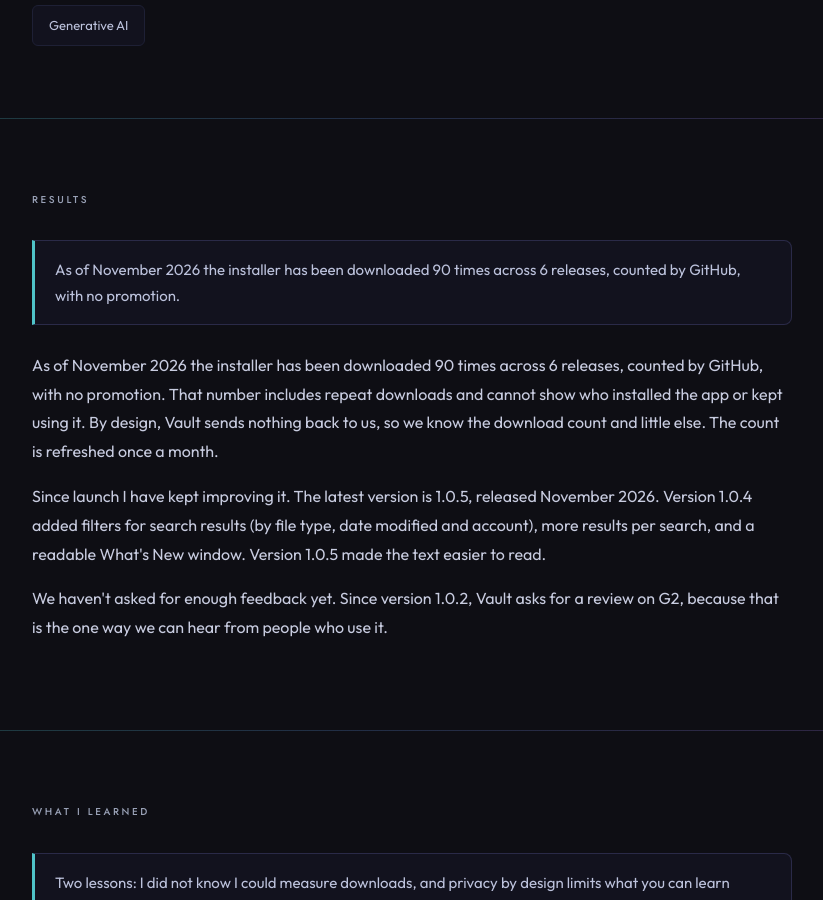
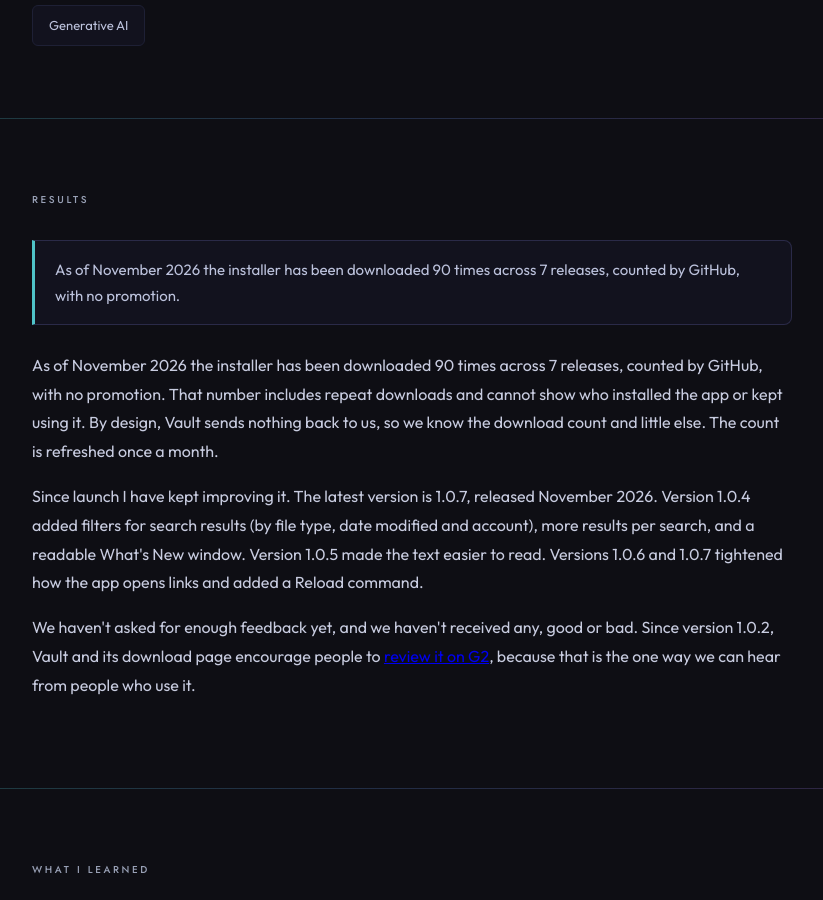
Before and after one commit to elizabethlemoine33-commits/bynorthlight-site, a Jekyll site: the page built from case-studies/northlight-vault.html, in a window 1280 px wide and 900 px high, scrolled down 3644 px. Shown: the whole window, without its empty margins (32-855 px from the left). Built offline with Jekyll 4.4.1, drawn with Linux system fonts in a browser that asks for light colours; some of the changed text lies outside the part shown.

Commit message:
Vault case study: 1.0.7 is published; restore no-feedback line, link G2 review
Co-Authored-By: Claude Sonnet 5.5 <noreply@anthropic.com>

```diff
--- a/_data/vault.yml
+++ b/_data/vault.yml
@@ -2,9 +2,9 @@
 # the next run overwrites it. Read by case-studies/northlight-vault.html.
 downloads: 90
 as_of: "November 2026"
-latest_version: "1.0.5"
+latest_version: "1.0.7"
 latest_released: "November 2026"
-updates_since_launch: 5
+updates_since_launch: 6
 per_release:
   - { version: "1.0.0", released: "2026-05-19", downloads: 75 }
   - { version: "1.0.1", released: "2026-10-07", downloads: 4 }
@@ -12,3 +12,4 @@ per_release:
   - { version: "1.0.3", released: "2026-11-03", downloads: 2 }
   - { version: "1.0.4", released: "2026-11-04", downloads: 3 }
   - { version: "1.0.5", released: "2026-11-19", downloads: 3 }
+  - { version: "1.0.7", released: "2026-11-25", downloads: 0 }
--- a/case-studies/northlight-vault.html
+++ b/case-studies/northlight-vault.html
@@ -598,8 +598,8 @@ permalink: /case-studies/northlight-vault
         <h2 class="section-label" id="results-heading">Results</h2>
         <div class="answer-block"><p>As of {{ site.data.vault.as_of }} the installer has been downloaded {{ site.data.vault.downloads }} times across {{ site.data.vault.updates_since_launch | plus: 1 }} releases, counted by GitHub, with no promotion.</p></div>
         <p class="cs-lead">As of {{ site.data.vault.as_of }} the installer has been downloaded {{ site.data.vault.downloads }} times across {{ site.data.vault.updates_since_launch | plus: 1 }} releases, counted by GitHub, with no promotion. That number includes repeat downloads and cannot show who installed the app or kept using it. By design, Vault sends nothing back to us, so we know the download count and little else. The count is refreshed once a month.</p>
-        <p class="cs-lead">Since launch I have kept improving it. The latest version is {{ site.data.vault.latest_version }}, released {{ site.data.vault.latest_released }}. Version 1.0.4 added filters for search results (by file type, date modified and account), more results per search, and a readable What's New window. Version 1.0.5 made the text easier to read.</p>
-        <p class="cs-lead">We haven't asked for enough feedback yet. Since version 1.0.2, Vault asks for a review on G2, because that is the one way we can hear from people who use it.</p>
+        <p class="cs-lead">Since launch I have kept improving it. The latest version is {{ site.data.vault.latest_version }}, released {{ site.data.vault.latest_released }}. Version 1.0.4 added filters for search results (by file type, date modified and account), more results per search, and a readable What's New window. Version 1.0.5 made the text easier to read. Versions 1.0.6 and 1.0.7 tightened how the app opens links and added a Reload command.</p>
+        <p class="cs-lead">We haven't asked for enough feedback yet, and we haven't received any, good or bad. Since version 1.0.2, Vault and its download page encourage people to <a href="https://www.g2.com/contributor/vault-users-november-2026-94dfdeb2-2a3c-4c12-bfce-5cdd9402bc20" target="_blank" rel="noopener">review it on G2</a>, because that is the one way we can hear from people who use it.</p>
       </section>
     </div>
 
```
